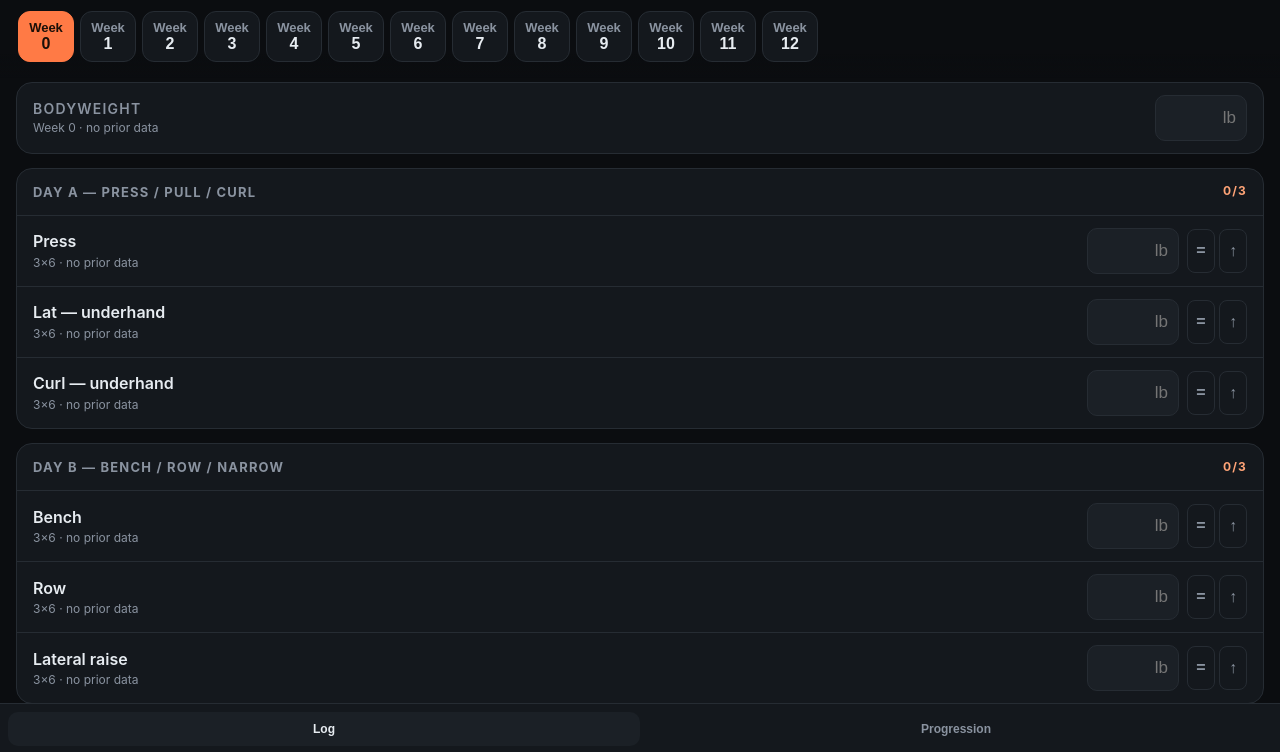
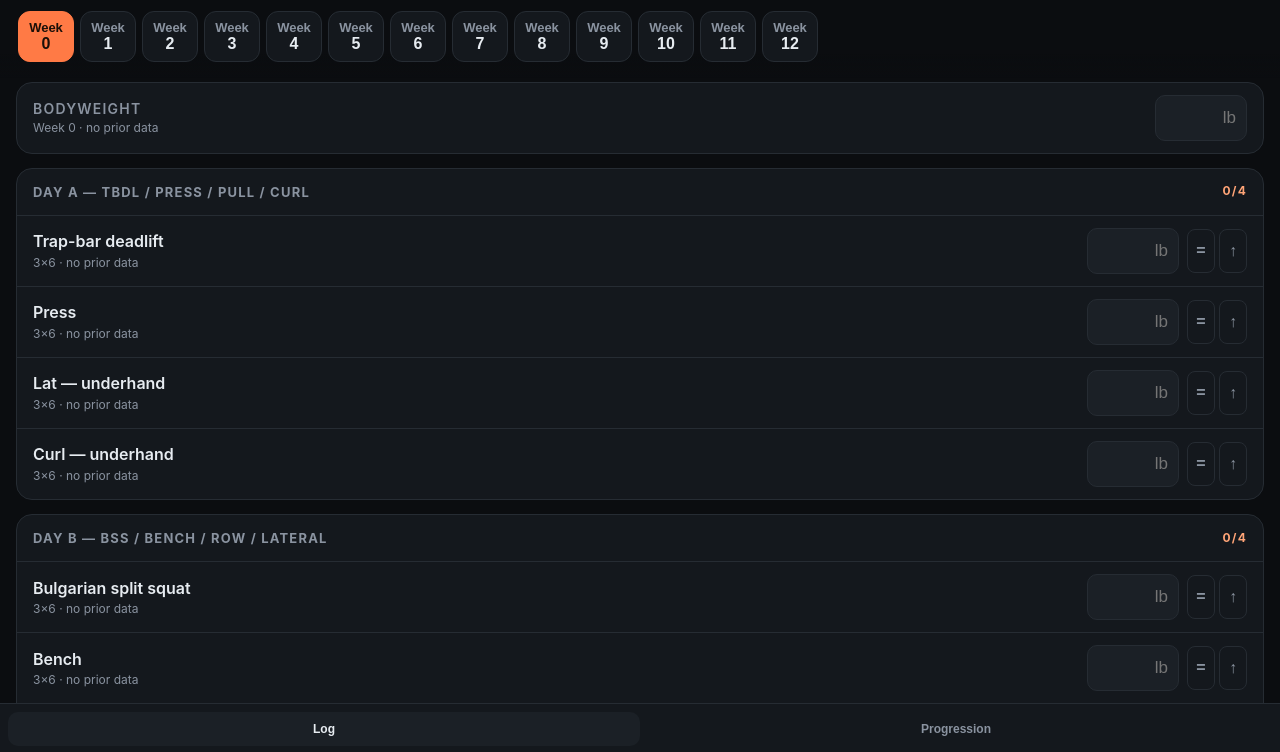
Before and after one commit to epunk-ux/Regimen, a plain HTML site: page index.html in a window 1280 px wide. Shown: the part 46-798 px from the top of the page. Drawn offline with Linux system fonts and the light colour scheme.

Commit message:
Add TBDL / BSS / RDL as first exercise on Days A/B/C

```diff
--- a/index.html
+++ b/index.html
@@ -205,17 +205,20 @@
   <script>
     // --- Data model ---
     const DAYS = [
-      { id: 'A', title: 'Day A — Press / Pull / Curl', exercises: [
+      { id: 'A', title: 'Day A — TBDL / Press / Pull / Curl', exercises: [
+        { id: 'trap_bar_dl', name: 'Trap-bar deadlift', scheme: '3×6', barbell: false },
         { id: 'press', name: 'Press', scheme: '3×6', barbell: true },
         { id: 'lat_under', name: 'Lat — underhand', scheme: '3×6', barbell: false },
         { id: 'curl_under', name: 'Curl — underhand', scheme: '3×6', barbell: true },
       ]},
-      { id: 'B', title: 'Day B — Bench / Row / Narrow', exercises: [
+      { id: 'B', title: 'Day B — BSS / Bench / Row / Lateral', exercises: [
+        { id: 'bss', name: 'Bulgarian split squat', scheme: '3×6', barbell: false },
         { id: 'bench', name: 'Bench', scheme: '3×6', barbell: true },
         { id: 'row', name: 'Row', scheme: '3×6', barbell: true },
         { id: 'bench_narrow', name: 'Lateral raise', scheme: '3×6', barbell: false },
       ]},
-      { id: 'C', title: 'Day C — Wide / Tricep / Curl', exercises: [
+      { id: 'C', title: 'Day C — RDL / Wide / Tri / Curl', exercises: [
+        { id: 'rdl', name: 'Romanian deadlift', scheme: '3×6', barbell: true },
         { id: 'lat_wide', name: 'Lat — ultrawide', scheme: '3×6', barbell: false },
         { id: 'rope_tri', name: 'Rope tricep extensions', scheme: '3×6', barbell: false },
         { id: 'curl_over', name: 'Curl — overhand', scheme: '3×6', barbell: true },
--- a/sw.js
+++ b/sw.js
@@ -1,4 +1,4 @@
-const CACHE = 'regimen-v11';
+const CACHE = 'regimen-v12';
 const ASSETS = [
   './',
   './index.html',
```
